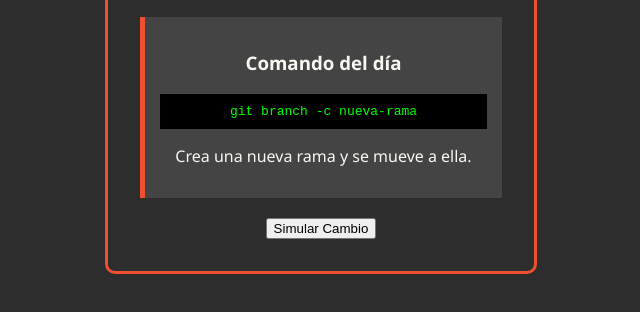
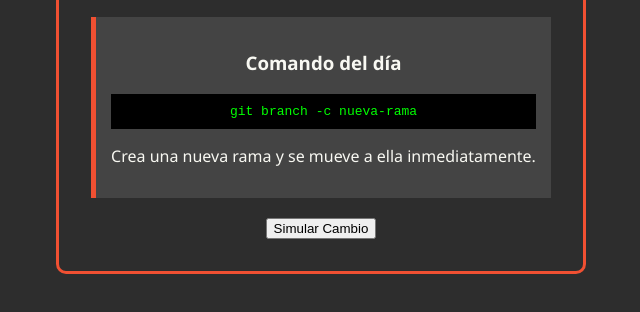
Before and after one commit to Acordovam/Mi-primer-repositorio, a plain HTML site: page index.html in a window 1280 px wide. Shown: the part 336-648 px from the top of the page, without its empty margins (319-959 px from the left). Drawn offline with Linux system fonts and the light colour scheme.

Commit message:
Arreglando el texto de la descripcion

```diff
--- a/index.html
+++ b/index.html
@@ -15,7 +15,7 @@
         <div class="card">
             <h3>Comando del día</h3>
             <code id="command-text">git branch -c nueva-rama</code>
-            <p id="description">Crea una nueva rama y se mueve a ella.</p>
+            <p id="description">Crea una nueva rama y se mueve a ella inmediatamente.</p>
         </div>
 
         <button id="btn-action">Simular Cambio</button>
```
